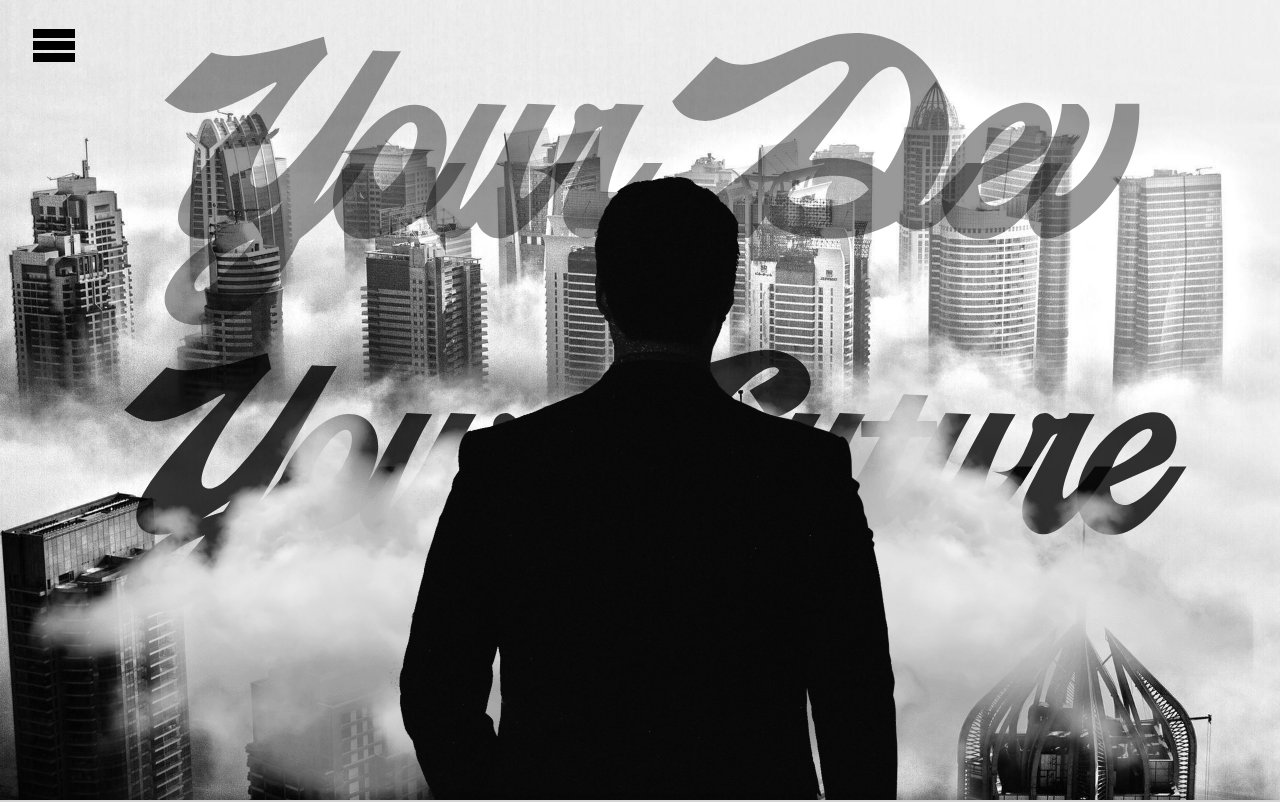
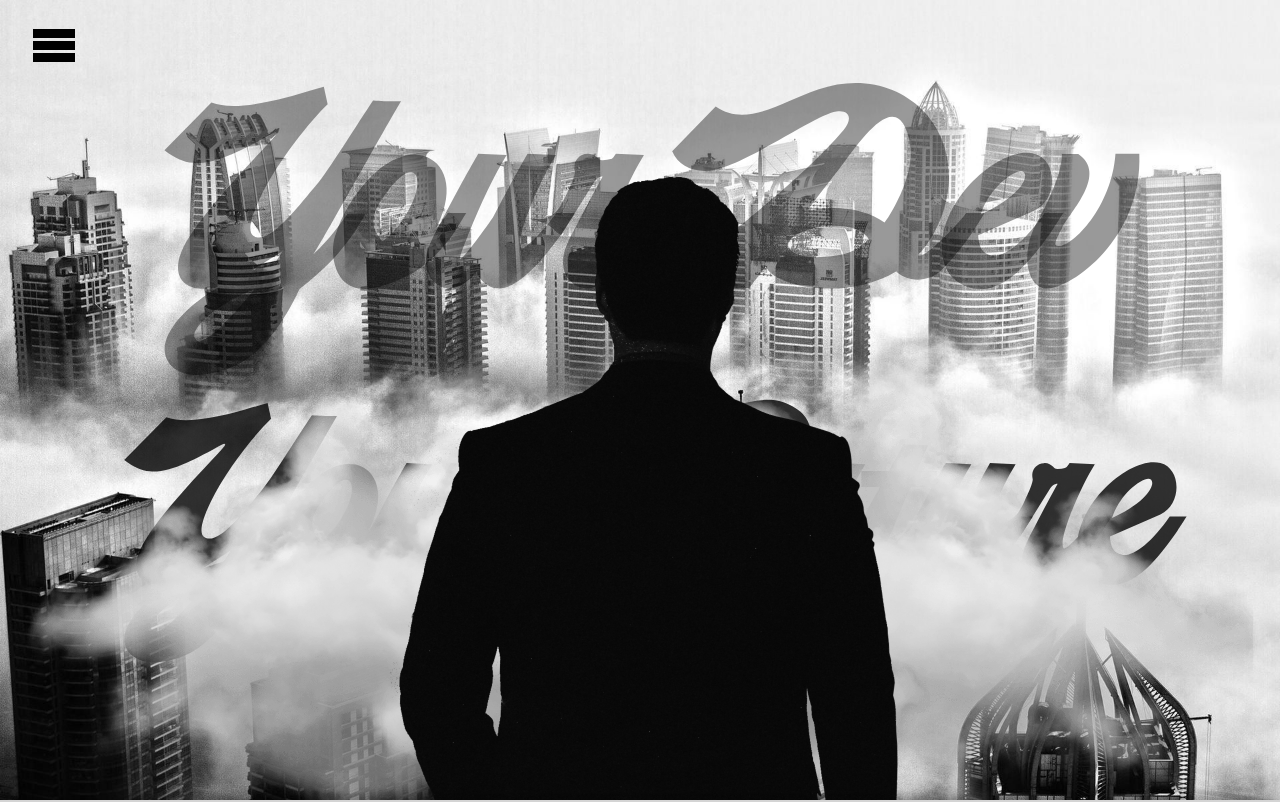
Before and after one commit to wojciechkubiak/www, a React (Create React App) app: page / in a window 1280 px wide. Shown: the top 802 px of the page. Built offline with nearby package versions, Linux system fonts and the light colour scheme.

Commit message:
Margin fix

```diff
--- a/src/components/LandingPage/LandingPage.css
+++ b/src/components/LandingPage/LandingPage.css
@@ -9,7 +9,7 @@
 .landing-page-parallax-0 {
   position: fixed;
   min-width: 100vw;
-  margin-top: -50px;
+  margin-top: 0px;
 }
 .landing-page-parallax-0 > h1 {
   font-size: 20em;
```
